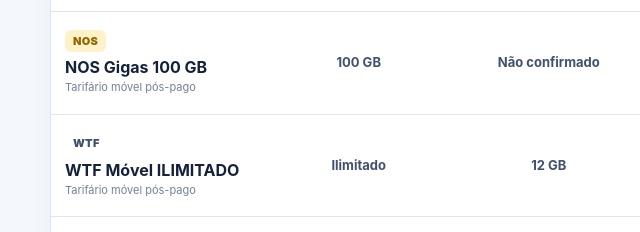
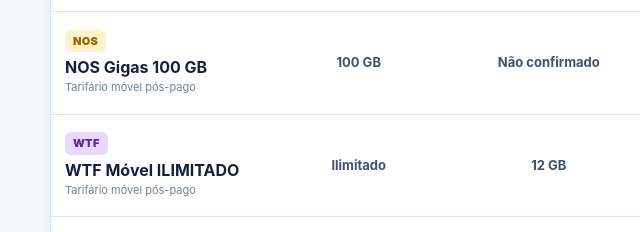
Before and after one commit to fabriciod15/comparador-telecom-portugal, a plain HTML site: page index.html in a window 1280 px wide. Shown: the part 1171-1403 px from the top of the page, 0-640 px from the left. Drawn offline with Linux system fonts and the light colour scheme.

Commit message:
Aplicar roxo claro à operadora WTF
Co-authored-by: Copilot App <223556219+Copilot@users.noreply.github.com>

```diff
--- a/index.html
+++ b/index.html
@@ -617,6 +617,7 @@
 
     .op-DIGI { background: #e5efff; color: #174fb8; }
     .op-WOO { background: #f1eaff; color: #7040a6; }
+    .op-WTF { background: #e9d8ff; color: #6326a3; }
     .op-MEO { background: #dff3ee; color: #087761; }
     .op-Vodafone { background: #ffe8e9; color: #c42b32; }
     .op-NOS { background: #fff1c9; color: #946600; }
```
